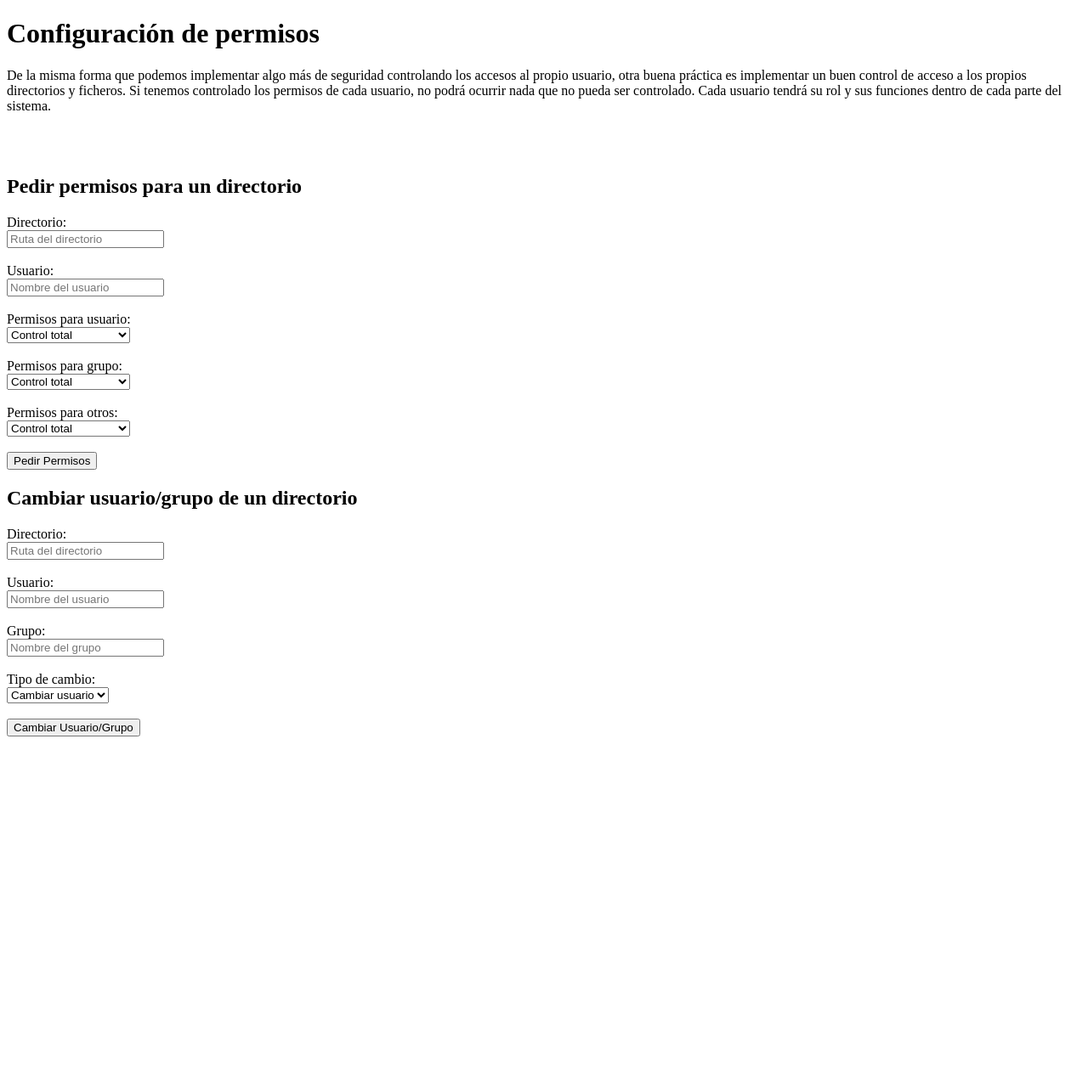
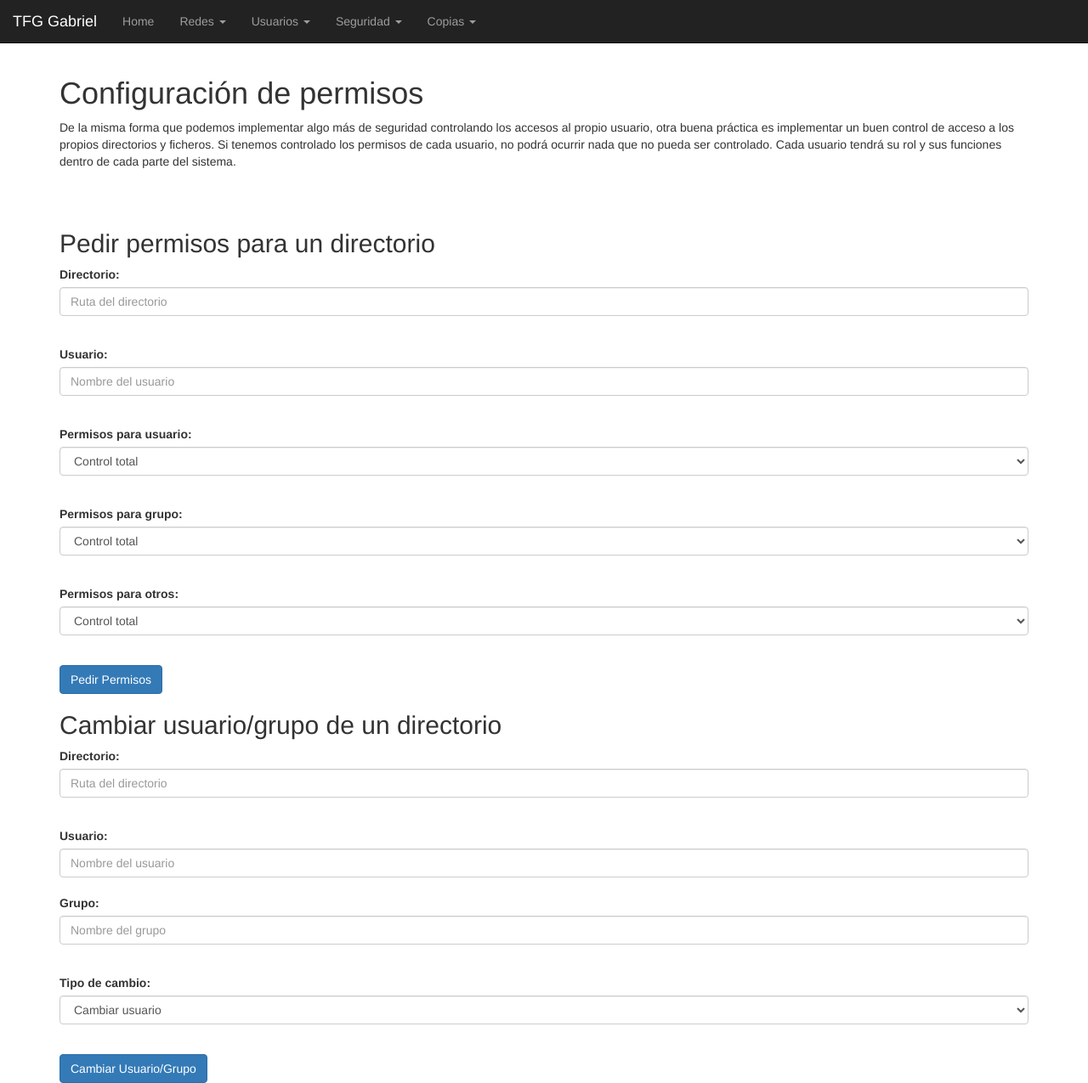
Before and after one commit to gabrielASIR/test_TFG, a Django app: template usuarios/templates/usuarios/configurar_permisos.html in a window 1280 px wide. Shown: the whole page at 85% size. Before the commit the page ends 867 px from the top, so only its background shows below. Run offline with Django 3.2, Linux system fonts and the light colour scheme; the template is opened without the code that fills it, so the values that code supplies are empty; some libraries are stand-ins or nearby versions.

Commit message:
Update configurar_permisos.html

```diff
--- a/usuarios/templates/usuarios/configurar_permisos.html
+++ b/usuarios/templates/usuarios/configurar_permisos.html
@@ -4,8 +4,59 @@
     <meta charset="UTF-8">
     <meta name="viewport" content="width=device-width, initial-scale=1.0">
     <title>Configuración de permisos</title>
+    <link rel="stylesheet" href="https://maxcdn.bootstrapcdn.com/bootstrap/3.4.1/css/bootstrap.min.css">
+    <script src="https://ajax.googleapis.com/ajax/libs/jquery/3.7.1/jquery.min.js"></script>
+    <script src="https://maxcdn.bootstrapcdn.com/bootstrap/3.4.1/js/bootstrap.min.js"></script>
 </head>
 <body>
+    <nav class="navbar navbar-inverse navbar-fixed-top">
+        <div class="container-fluid">
+            <div class="navbar-header">
+                <a class="navbar-brand" href="#">TFG Gabriel</a>
+            </div>
+            <ul class="nav navbar-nav">
+                <li><a href="/">Home</a></li>
+                <li class="dropdown">
+                    <a class="dropdown-toggle" data-toggle="dropdown" href="#">Redes <span class="caret"></span></a>
+                    <ul class="dropdown-menu">
+                        <li><a class="dropdown-item" href="{% url 'redes:interfaces' %}">Interfaces de red</a></li>
+                        <li><a class="dropdown-item" href="{% url 'redes:dhcp' %}">DHCP</a></li>
+                        <li><a class="dropdown-item" href="{% url 'redes:enrutamiento' %}">Enrutamiento</a></li>
+                        <li><a class="dropdown-item" href="{% url 'redes:pingtester' %}">Ping Tester</a></li>
+                    </ul>
+                </li>
+                <li class="dropdown">
+                    <a class="dropdown-toggle" data-toggle="dropdown" href="#">Usuarios <span class="caret"></span></a>
+                    <ul class="dropdown-menu">
+                        <li><a class="dropdown-item" href="{% url 'usuarios:crear_usuario' %}">Creación de usuarios</a></li>
+                        <li><a class="dropdown-item" href="{% url 'usuarios:modificar_usuario' %}">Modificación de usuarios</a></li>
+                        <li><a class="dropdown-item" href="{% url 'usuarios:eliminar_usuario' %}">Eliminación de usuarios</a></li>
+                        <li><a class="dropdown-item" href="{% url 'usuarios:analizar_contrasena' %}">Analizador de contraseñas</a></li>
+                        <li><a class="dropdown-item" href="{% url 'usuarios:configurar_permisos' %}">Configurador de permisos</a></li>
+                    </ul>
+                </li>
+                <li class="dropdown">
+                    <a class="dropdown-toggle" data-toggle="dropdown" href="#">Seguridad <span class="caret"></span></a>
+                    <ul class="dropdown-menu">
+                        <li><a class="dropdown-item" href="{% url 'seguridad:firewall' %}">Firewall</a></li>
+                        <li><a class="dropdown-item" href="{% url 'seguridad:proxy' %}">Proxy</a></li>
+                        <li><a class="dropdown-item" href="{% url 'seguridad:certificados' %}">Certificados SSL/TLS</a></li>
+                    </ul>
+                </li>
+                <li class="dropdown">
+                    <a class="dropdown-toggle" data-toggle="dropdown" href="#">Copias <span class="caret"></span></a>
+                    <ul class="dropdown-menu">
+                        <li><a class="dropdown-item" href="{% url 'copias:configuracion_backups' %}">Configuración copias de seguridad locales</a></li>
+                        <li><a class="dropdown-item" href="{% url 'copias:programar_copia' %}">Programación de copias de seguridad</a></li>
+                        <li><a class="dropdown-item" href="{% url 'copias:configuracion_nas' %}">Configuración NAS</a></li>
+                        <li><a class="dropdown-item" href="{% url 'copias:subida_archivos_nas' %}">Subida de archivos al NAS</a></li>
+                    </ul>
+                </li>
+            </ul>
+        </div>
+    </nav>
+
+    <div class="container" style="margin-top: 70px;">
         <h1>Configuración de permisos</h1>
         <p>De la misma forma que podemos implementar algo más de seguridad controlando los accesos al propio usuario, otra buena práctica es implementar
         un buen control de acceso a los propios directorios y ficheros. Si tenemos controlado los permisos de cada usuario, no podrá ocurrir nada que no
@@ -18,14 +69,19 @@
         <h2>Pedir permisos para un directorio</h2>
         <form method="post" action="{% url 'usuarios:configurar_permisos' %}">
             {% csrf_token %}
-        <label for="directorio">Directorio:</label><br>
-        <input type="text" id="directorio" name="directorio" placeholder="Ruta del directorio"><br><br>
+            <div class="form-group">
+                <label for="directorio">Directorio:</label>
+                <input type="text" id="directorio" name="directorio" placeholder="Ruta del directorio" class="form-control">
+            </div><br>
 
-        <label for="usuario">Usuario:</label><br>
-        <input type="text" id="usuario" name="usuario" placeholder="Nombre del usuario"><br><br>
+            <div class="form-group">
+                <label for="usuario">Usuario:</label>
+                <input type="text" id="usuario" name="usuario" placeholder="Nombre del usuario" class="form-control">
+            </div><br>
 
-        <label for="permisos">Permisos para usuario:</label><br>
-        <select id="permisos" name="permisos">
+            <div class="form-group">
+                <label for="permisos">Permisos para usuario:</label>
+                <select id="permisos" name="permisos" class="form-control">
                     <option value="7">Control total</option>
                     <option value="6">Lectura y escritura</option>
                     <option value="5">Lectura y ejecución</option>
@@ -34,10 +90,12 @@
                     <option value="2">Solo escritura</option>
                     <option value="1">Solo ejecución</option>
                     <option value="0">Nada</option>
-        </select><br><br>
+                </select>
+            </div><br>
 
-        <label for="permisos_grupo">Permisos para grupo:</label><br>
-        <select id="permisos_grupo" name="permisos_grupo">
+            <div class="form-group">
+                <label for="permisos_grupo">Permisos para grupo:</label>
+                <select id="permisos_grupo" name="permisos_grupo" class="form-control">
                     <option value="7">Control total</option>
                     <option value="6">Lectura y escritura</option>
                     <option value="5">Lectura y ejecución</option>
@@ -46,10 +104,12 @@
                     <option value="2">Solo escritura</option>
                     <option value="1">Solo ejecución</option>
                     <option value="0">Nada</option>
-        </select><br><br>
+                </select>
+            </div><br>
 
-        <label for="permisos_otros">Permisos para otros:</label><br>
-        <select id="permisos_otros" name="permisos_otros">
+            <div class="form-group">
+                <label for="permisos_otros">Permisos para otros:</label>
+                <select id="permisos_otros" name="permisos_otros" class="form-control">
                     <option value="7">Control total</option>
                     <option value="6">Lectura y escritura</option>
                     <option value="5">Lectura y ejecución</option>
@@ -58,30 +118,40 @@
                     <option value="2">Solo escritura</option>
                     <option value="1">Solo ejecución</option>
                     <option value="0">Nada</option>
-        </select><br><br>
+                </select>
+            </div><br>
 
-        <button type="submit">Pedir Permisos</button>
+            <button type="submit" class="btn btn-primary">Pedir Permisos</button>
         </form>
 
         <h2>Cambiar usuario/grupo de un directorio</h2>
         <form method="post" action="{% url 'usuarios:cambiar_usuario_grupo' %}">
             {% csrf_token %}
-        <label for="directorio">Directorio:</label><br>
-        <input type="text" id="directorio" name="directorio" placeholder="Ruta del directorio"><br><br>
+            <div class="form-group">
+                <label for="directorio">Directorio:</label>
+                <input type="text" id="directorio" name="directorio" placeholder="Ruta del directorio" class="form-control">
+            </div><br>
 
-        <label for="usuario">Usuario:</label><br>
-        <input type="text" id="usuario" name="usuario" placeholder="Nombre del usuario"><br><br>
+            <div classclass="form-group">
+                <label for="usuario">Usuario:</label>
+                <input type="text" id="usuario" name="usuario" placeholder="Nombre del usuario" class="form-control">
+            </div><br>
 
-        <label for="grupo">Grupo:</label><br>
-        <input type="text" id="grupo" name="grupo" placeholder="Nombre del grupo"><br><br>
+            <div class="form-group">
+                <label for="grupo">Grupo:</label>
+                <input type="text" id="grupo" name="grupo" placeholder="Nombre del grupo" class="form-control">
+            </div><br>
 
-        <label for="tipo">Tipo de cambio:</label><br>
-        <select id="tipo" name="tipo">
+            <div class="form-group">
+                <label for="tipo">Tipo de cambio:</label>
+                <select id="tipo" name="tipo" class="form-control">
                     <option value="u">Cambiar usuario</option>
                     <option value="g">Cambiar grupo</option>
-        </select><br><br>
+                </select>
+            </div><br>
 
-        <button type="submit">Cambiar Usuario/Grupo</button>
+            <button type="submit" class="btn btn-primary">Cambiar Usuario/Grupo</button>
         </form>
+    </div>
 </body>
 </html>
```
Lines whose indentation alone changed are shown as unchanged.
